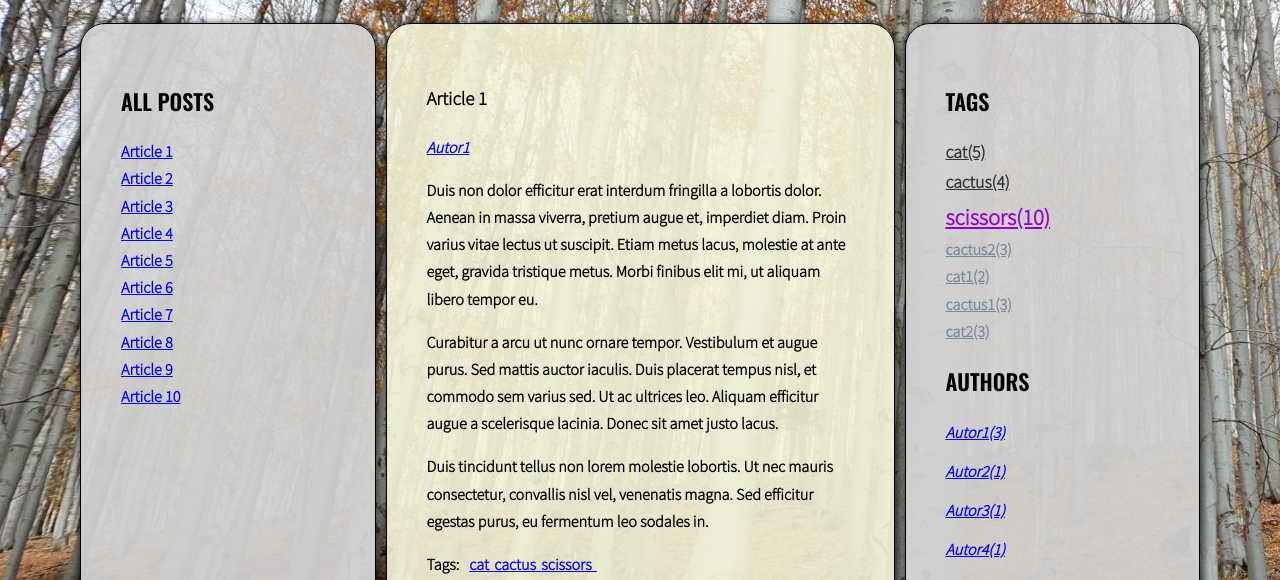
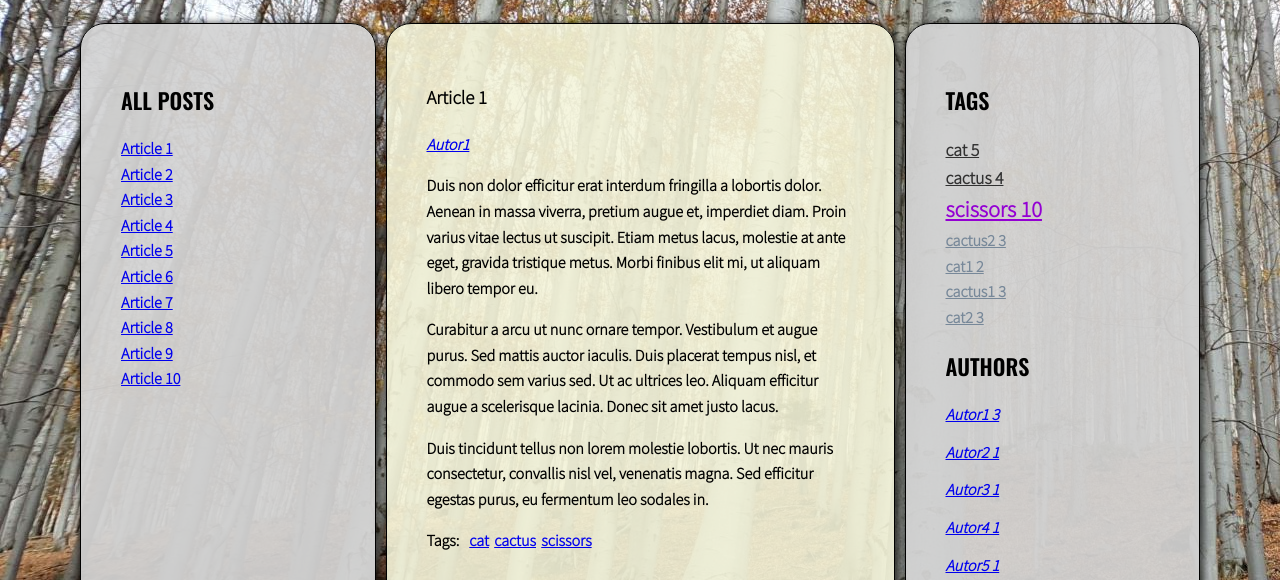
Before and after one commit to baltaziuk/javascript-blog, a website: page index.html in a window 1280 px wide. Shown: the part 220-800 px from the top of the page. Drawn offline with nearby package versions, Linux system fonts and the light colour scheme.

Commit message:
7.4 Done

```diff
--- a/index.html
+++ b/index.html
@@ -1,10 +1,12 @@
 <!DOCTYPE html>
 <html lang="pl">
+
 <head>
   <meta charset="UTF-8">
   <title>BLOG</title>
   <link rel="stylesheet" href="css/style.css">
 </head>
+
 <body>
   <div class="blog">
     <div class="container">
@@ -22,11 +24,16 @@
             <h3 class="post-title">Article 1</h3>
             <p class="post-author"></p>
             <div class="post-content">
-                  <p>Duis non dolor efficitur erat interdum fringilla a lobortis dolor. Aenean in massa viverra, pretium augue et, imperdiet diam. Proin varius vitae lectus ut suscipit. Etiam metus lacus, molestie at ante eget, gravida tristique metus. Morbi finibus elit mi, ut aliquam libero tempor eu.</p>
+              <p>Duis non dolor efficitur erat interdum fringilla a lobortis dolor. Aenean in massa viverra, pretium
+                augue et, imperdiet diam. Proin varius vitae lectus ut suscipit. Etiam metus lacus, molestie at ante
+                eget, gravida tristique metus. Morbi finibus elit mi, ut aliquam libero tempor eu.</p>
 
-                  <p>Curabitur a arcu ut nunc ornare tempor. Vestibulum et augue purus. Sed mattis auctor iaculis. Duis placerat tempus nisl, et commodo sem varius sed. Ut ac ultrices leo. Aliquam efficitur augue a scelerisque lacinia. Donec sit amet justo lacus.</p>
+              <p>Curabitur a arcu ut nunc ornare tempor. Vestibulum et augue purus. Sed mattis auctor iaculis. Duis
+                placerat tempus nisl, et commodo sem varius sed. Ut ac ultrices leo. Aliquam efficitur augue a
+                scelerisque lacinia. Donec sit amet justo lacus.</p>
 
-                  <p>Duis tincidunt tellus non lorem molestie lobortis. Ut nec mauris consectetur, convallis nisl vel, venenatis magna. Sed efficitur egestas purus, eu fermentum leo sodales in.</p>
+              <p>Duis tincidunt tellus non lorem molestie lobortis. Ut nec mauris consectetur, convallis nisl vel,
+                venenatis magna. Sed efficitur egestas purus, eu fermentum leo sodales in.</p>
             </div>
             <div class="post-tags">
               <p><strong>Tags:</strong></p>
@@ -39,11 +46,17 @@
             <h3 class="post-title">Article 2</h3>
             <p class="post-author"></p>
             <div class="post-content">
-                  <p>Phasellus sollicitudin, arcu vel iaculis ullamcorper, quam leo viverra orci, et faucibus quam sapien vel est. Maecenas ac suscipit elit. Nullam interdum, lorem vitae venenatis pulvinar, ex dui malesuada nunc, tempus cursus enim metus vel nulla.</p>
+              <p>Phasellus sollicitudin, arcu vel iaculis ullamcorper, quam leo viverra orci, et faucibus quam sapien
+                vel est. Maecenas ac suscipit elit. Nullam interdum, lorem vitae venenatis pulvinar, ex dui malesuada
+                nunc, tempus cursus enim metus vel nulla.</p>
 
-                  <p>Integer hendrerit, eros id efficitur dapibus, ante arcu ullamcorper orci, a iaculis felis turpis at purus. Quisque sodales posuere sapien vel consectetur. Duis dui urna, commodo non ante nec, mattis dictum enim. Donec aliquam erat sed diam lobortis, vel gravida lacus laoreet. Phasellus pretium maximus mi, eu posuere justo suscipit vel.</p>
+              <p>Integer hendrerit, eros id efficitur dapibus, ante arcu ullamcorper orci, a iaculis felis turpis at
+                purus. Quisque sodales posuere sapien vel consectetur. Duis dui urna, commodo non ante nec, mattis
+                dictum enim. Donec aliquam erat sed diam lobortis, vel gravida lacus laoreet. Phasellus pretium maximus
+                mi, eu posuere justo suscipit vel.</p>
 
-                  <p>Nam magna nisl, varius in malesuada vitae, facilisis vel metus. Proin rhoncus euismod leo dictum lobortis. Suspendisse non ante sapien.</p>
+              <p>Nam magna nisl, varius in malesuada vitae, facilisis vel metus. Proin rhoncus euismod leo dictum
+                lobortis. Suspendisse non ante sapien.</p>
             </div>
             <div class="post-tags">
               <p><strong>Tags:</strong></p>
@@ -56,10 +69,14 @@
             <h3 class="post-title">Article 3</h3>
             <p class="post-author"></p>
             <div class="post-content">
-                  <p>Mauris vel pellentesque turpis, ac sodales nisl. Quisque iaculis mi velit, ut convallis tellus accumsan a. Quisque iaculis, nisi et dignissim tincidunt, nisl eros euismod nulla, finibus laoreet erat enim posuere elit.</p>
+              <p>Mauris vel pellentesque turpis, ac sodales nisl. Quisque iaculis mi velit, ut convallis tellus accumsan
+                a. Quisque iaculis, nisi et dignissim tincidunt, nisl eros euismod nulla, finibus laoreet erat enim
+                posuere elit.</p>
 
-                  <p>Aenean at semper urna. Duis vel sapien molestie, egestas diam consequat, molestie nulla. Praesent a malesuada metus. Praesent et tempus leo.</p>
-                  <p>Mauris in eleifend neque, vitae eleifend velit. Maecenas purus est, bibendum eget imperdiet id, dictum sed ante. Aenean a magna et eros sagittis aliquet.</p>
+              <p>Aenean at semper urna. Duis vel sapien molestie, egestas diam consequat, molestie nulla. Praesent a
+                malesuada metus. Praesent et tempus leo.</p>
+              <p>Mauris in eleifend neque, vitae eleifend velit. Maecenas purus est, bibendum eget imperdiet id, dictum
+                sed ante. Aenean a magna et eros sagittis aliquet.</p>
             </div>
             <div class="post-tags">
               <p><strong>Tags:</strong></p>
@@ -72,11 +89,14 @@
             <h3 class="post-title">Article 4</h3>
             <p class="post-author"></p>
             <div class="post-content">
-                  <p>Morbi vel cursus nulla, vel varius mauris. Suspendisse sed elit sit amet risus faucibus vestibulum ut sit amet purus. Donec orci est, condimentum ut quam quis, scelerisque fringilla ligula.</p>
+              <p>Morbi vel cursus nulla, vel varius mauris. Suspendisse sed elit sit amet risus faucibus vestibulum ut
+                sit amet purus. Donec orci est, condimentum ut quam quis, scelerisque fringilla ligula.</p>
 
-                  <p>Quisque bibendum nisl id quam sagittis, id pretium dolor scelerisque. Suspendisse non odio nec velit dapibus placerat non a libero.</p>
+              <p>Quisque bibendum nisl id quam sagittis, id pretium dolor scelerisque. Suspendisse non odio nec velit
+                dapibus placerat non a libero.</p>
 
-                  <p>Vivamus at tristique ex, feugiat sagittis ex. Cras cursus, ipsum et efficitur commodo, urna sapien rutrum magna, quis sodales justo ligula eget nunc. In hac habitasse platea dictumst.</p>
+              <p>Vivamus at tristique ex, feugiat sagittis ex. Cras cursus, ipsum et efficitur commodo, urna sapien
+                rutrum magna, quis sodales justo ligula eget nunc. In hac habitasse platea dictumst.</p>
             </div>
             <div class="post-tags">
               <p><strong>Tags:</strong></p>
@@ -89,11 +109,15 @@
             <h3 class="post-title">Article 5</h3>
             <p class="post-author"></p>
             <div class="post-content">
-                  <p>Suspendisse sem eros, euismod condimentum arcu ac, consequat fermentum orci. Nam convallis lacus nec interdum vestibulum. Vestibulum luctus, quam eu tristique ornare, lorem nibh sodales enim, vitae tempor dolor ante vitae tortor.</p>
+              <p>Suspendisse sem eros, euismod condimentum arcu ac, consequat fermentum orci. Nam convallis lacus nec
+                interdum vestibulum. Vestibulum luctus, quam eu tristique ornare, lorem nibh sodales enim, vitae tempor
+                dolor ante vitae tortor.</p>
 
-                  <p>Duis venenatis metus quis luctus lobortis. In porttitor ipsum eget ligula aliquam ornare. Cras malesuada urna id volutpat sodales.</p>
+              <p>Duis venenatis metus quis luctus lobortis. In porttitor ipsum eget ligula aliquam ornare. Cras
+                malesuada urna id volutpat sodales.</p>
 
-                  <p>Donec lobortis ultricies turpis, eu viverra magna gravida quis. Fusce sit amet pretium nulla. Duis rutrum metus vel libero sodales, pellentesque varius ex pulvinar.</p>
+              <p>Donec lobortis ultricies turpis, eu viverra magna gravida quis. Fusce sit amet pretium nulla. Duis
+                rutrum metus vel libero sodales, pellentesque varius ex pulvinar.</p>
             </div>
             <div class="post-tags">
               <p><strong>Tags:</strong></p>
@@ -106,11 +130,17 @@
             <h3 class="post-title">Article 6</h3>
             <p class="post-author"></p>
             <div class="post-content">
-                  <p>Donec posuere iaculis ante sed hendrerit. Lorem ipsum dolor sit amet, consectetur adipiscing elit. Quisque hendrerit neque nec urna tincidunt, quis vehicula dui vulputate. Morbi est sapien, auctor ut lectus eu, placerat viverra lorem.</p>
+              <p>Donec posuere iaculis ante sed hendrerit. Lorem ipsum dolor sit amet, consectetur adipiscing elit.
+                Quisque hendrerit neque nec urna tincidunt, quis vehicula dui vulputate. Morbi est sapien, auctor ut
+                lectus eu, placerat viverra lorem.</p>
 
-                  <p>Cras consectetur at erat id accumsan. Suspendisse lacinia in nulla quis vulputate. Nunc vitae consectetur augue. Nam ut vehicula mi. Aliquam tristique, purus in hendrerit porta, elit lectus finibus mi, vel malesuada nisl lectus a libero.</p>
+              <p>Cras consectetur at erat id accumsan. Suspendisse lacinia in nulla quis vulputate. Nunc vitae
+                consectetur augue. Nam ut vehicula mi. Aliquam tristique, purus in hendrerit porta, elit lectus finibus
+                mi, vel malesuada nisl lectus a libero.</p>
 
-                  <p>Nam quis efficitur ante. Sed eget purus quis ex commodo porta eu sit amet dolor. Mauris tellus nisl, dictum nec est vitae, condimentum ornare ante. Fusce ornare hendrerit maximus. In maximus rhoncus justo.</p>
+              <p>Nam quis efficitur ante. Sed eget purus quis ex commodo porta eu sit amet dolor. Mauris tellus nisl,
+                dictum nec est vitae, condimentum ornare ante. Fusce ornare hendrerit maximus. In maximus rhoncus justo.
+              </p>
             </div>
             <div class="post-tags">
               <p><strong>Tags:</strong></p>
@@ -123,11 +153,15 @@
             <h3 class="post-title">Article 7</h3>
             <p class="post-author"></p>
             <div class="post-content">
-                  <p>Donec eleifend mauris ac nisl fermentum, ac fermentum turpis dignissim. Aliquam diam nisl, imperdiet a varius eget, lobortis sed nisi. Nullam suscipit ipsum sed magna blandit, sed pellentesque urna malesuada.</p>
+              <p>Donec eleifend mauris ac nisl fermentum, ac fermentum turpis dignissim. Aliquam diam nisl, imperdiet a
+                varius eget, lobortis sed nisi. Nullam suscipit ipsum sed magna blandit, sed pellentesque urna
+                malesuada.</p>
 
-                  <p>Duis vestibulum arcu et lectus viverra porta. Praesent tempor lacus eget quam mattis, sit amet venenatis diam ultrices. Morbi gravida sapien quis ligula tincidunt, vel sagittis erat ultrices.</p>
+              <p>Duis vestibulum arcu et lectus viverra porta. Praesent tempor lacus eget quam mattis, sit amet
+                venenatis diam ultrices. Morbi gravida sapien quis ligula tincidunt, vel sagittis erat ultrices.</p>
 
-                  <p>Ut orci tellus, laoreet ac diam ut, tempus bibendum nisi. Nam egestas sagittis nibh. Curabitur tristique dui quis egestas pretium. Duis eu felis orci.</p>
+              <p>Ut orci tellus, laoreet ac diam ut, tempus bibendum nisi. Nam egestas sagittis nibh. Curabitur
+                tristique dui quis egestas pretium. Duis eu felis orci.</p>
             </div>
             <div class="post-tags">
               <p><strong>Tags:</strong></p>
@@ -140,11 +174,16 @@
             <h3 class="post-title">Article 8</h3>
             <p class="post-author"></p>
             <div class="post-content">
-                  <p>Praesent quis imperdiet erat. Curabitur tempor sapien a interdum malesuada. Proin libero erat, sagittis a sollicitudin eget, pulvinar nec risus. Cras et suscipit sem.</p>
+              <p>Praesent quis imperdiet erat. Curabitur tempor sapien a interdum malesuada. Proin libero erat, sagittis
+                a sollicitudin eget, pulvinar nec risus. Cras et suscipit sem.</p>
 
-                  <p>Maecenas consequat diam nec sollicitudin congue. Aenean porttitor porttitor quam, condimentum interdum metus congue sed. Donec at nulla ipsum.</p>
+              <p>Maecenas consequat diam nec sollicitudin congue. Aenean porttitor porttitor quam, condimentum interdum
+                metus congue sed. Donec at nulla ipsum.</p>
 
-                  <p>Mauris non congue dui. Aenean ac eros vitae massa vulputate aliquet ut ac elit. Morbi iaculis auctor nunc aliquet luctus. Nunc tincidunt sem dui, quis interdum leo pellentesque eget. Fusce id leo varius, imperdiet nunc vitae, tristique mi. Mauris quis interdum justo. Mauris auctor purus eu leo faucibus feugiat. Nulla at odio vitae leo semper blandit.</p>
+              <p>Mauris non congue dui. Aenean ac eros vitae massa vulputate aliquet ut ac elit. Morbi iaculis auctor
+                nunc aliquet luctus. Nunc tincidunt sem dui, quis interdum leo pellentesque eget. Fusce id leo varius,
+                imperdiet nunc vitae, tristique mi. Mauris quis interdum justo. Mauris auctor purus eu leo faucibus
+                feugiat. Nulla at odio vitae leo semper blandit.</p>
             </div>
             <div class="post-tags">
               <p><strong>Tags:</strong></p>
@@ -157,11 +196,16 @@
             <h3 class="post-title">Article 9</h3>
             <p class="post-author"></p>
             <div class="post-content">
-                  <p>Tam et facilisis purus. Donec vulputate est quis lobortis posuere. Nunc vitae lorem ut odio faucibus pulvinar nec in justo. Ut ut ante ac tellus ornare tempus. Nunc maximus, tortor et dictum convallis, nunc libero posuere leo, scelerisque ultrices arcu sapien ut tellus.</p>
+              <p>Tam et facilisis purus. Donec vulputate est quis lobortis posuere. Nunc vitae lorem ut odio faucibus
+                pulvinar nec in justo. Ut ut ante ac tellus ornare tempus. Nunc maximus, tortor et dictum convallis,
+                nunc libero posuere leo, scelerisque ultrices arcu sapien ut tellus.</p>
 
-                  <p>Fusce lacinia augue massa, non tincidunt tortor auctor quis. Vestibulum ut pretium nisl. Etiam id tellus tempus, commodo ligula vehicula, porta magna.</p>
+              <p>Fusce lacinia augue massa, non tincidunt tortor auctor quis. Vestibulum ut pretium nisl. Etiam id
+                tellus tempus, commodo ligula vehicula, porta magna.</p>
 
-                  <p>Donec fringilla blandit dolor vel aliquet. Fusce tortor sapien, lobortis eu vehicula sit amet, dignissim et lectus. In ullamcorper metus vel massa fermentum, at fermentum dui sollicitudin. Nullam lacinia elit vel tortor ullamcorper pulvinar.</p>
+              <p>Donec fringilla blandit dolor vel aliquet. Fusce tortor sapien, lobortis eu vehicula sit amet,
+                dignissim et lectus. In ullamcorper metus vel massa fermentum, at fermentum dui sollicitudin. Nullam
+                lacinia elit vel tortor ullamcorper pulvinar.</p>
             </div>
             <div class="post-tags">
               <p><strong>Tags:</strong></p>
@@ -174,11 +218,18 @@
             <h3 class="post-title">Article 10</h3>
             <p class="post-author"></p>
             <div class="post-content">
-                  <p>Aliquam erat volutpat. Ut non eleifend lectus. Donec suscipit tellus tempor, ornare dui id, hendrerit neque. Phasellus lacinia laoreet dui in luctus. Sed hendrerit, magna sit amet varius tempor, augue augue scelerisque est, non scelerisque mauris libero eu sapien.</p>
+              <p>Aliquam erat volutpat. Ut non eleifend lectus. Donec suscipit tellus tempor, ornare dui id, hendrerit
+                neque. Phasellus lacinia laoreet dui in luctus. Sed hendrerit, magna sit amet varius tempor, augue augue
+                scelerisque est, non scelerisque mauris libero eu sapien.</p>
 
-                  <p>Sed at sapien in quam sollicitudin aliquam. In interdum metus a mi porttitor luctus. Sed commodo, arcu id lacinia posuere, felis elit pharetra urna, at feugiat est orci sit amet libero. Quisque in nisl est. Nullam vehicula at lectus non luctus. Cras aliquam neque magna, at varius nisi egestas ut.</p>
+              <p>Sed at sapien in quam sollicitudin aliquam. In interdum metus a mi porttitor luctus. Sed commodo, arcu
+                id lacinia posuere, felis elit pharetra urna, at feugiat est orci sit amet libero. Quisque in nisl est.
+                Nullam vehicula at lectus non luctus. Cras aliquam neque magna, at varius nisi egestas ut.</p>
 
-                  <p>Rhoncus purus nulla, non auctor lacus placerat ut. Aliquam condimentum eget magna ac gravida. Etiam egestas faucibus urna et finibus. Cras vel tellus vel magna suscipit euismod. Maecenas id arcu ante. Duis iaculis scelerisque erat, at ullamcorper arcu consectetur eu. Fusce aliquam diam at arcu pharetra, vel fermentum nunc lobortis.</p>
+              <p>Rhoncus purus nulla, non auctor lacus placerat ut. Aliquam condimentum eget magna ac gravida. Etiam
+                egestas faucibus urna et finibus. Cras vel tellus vel magna suscipit euismod. Maecenas id arcu ante.
+                Duis iaculis scelerisque erat, at ullamcorper arcu consectetur eu. Fusce aliquam diam at arcu pharetra,
+                vel fermentum nunc lobortis.</p>
             </div>
             <div class="post-tags">
               <p><strong>Tags:</strong></p>
@@ -201,7 +252,32 @@
       </main>
     </div>
   </div>
+  <script id="template" type="text/x-handlebars-template">
+        <li><a href="#{{ id }}"><span>{{ title }}</span></a></li>
+      </script>
 
+  <script id="template-Link-Tag" type="text/x-handlebars-template">
+        <li><a href="#tag-{{ id }}"><span>{{ title }}</span></a></li>
+      </script>
+
+  <script id="template-Link-Author" type="text/x-handlebars-template">
+        <a href="#author-{{ id }}">{{ title }}</a>
+      </script>
+
+  <script id="template-Tag-Cloud-Link" type="text/x-handlebars-template">
+        {{#each tags}}
+        <li><a class="{{className}}" href="#tag-{{ tag }}"><span>{{ tag }} {{count}}</span></a></li>
+        {{/each}}
+      </script>
+
+  <script id="template-Author-Cloud-Link" type="text/x-handlebars-template">
+        {{#each authors}}
+        <li><a class="post-author" href="#author-{{author}}"><span>{{author}} {{count}}</span></a></li>
+        {{/each}}
+      </script>
+
+  <script src="https://cdnjs.cloudflare.com/ajax/libs/handlebars.js/4.1.0/handlebars.min.js"></script>
   <script src="js/script.js"></script>
 </body>
+
 </html>
--- a/js/script.js
+++ b/js/script.js
@@ -3,6 +3,13 @@ const links = document.querySelectorAll('.titles a');
 console.log('links:', links);
 });*/
 
+const templates = {
+  articleLink: Handlebars.compile(document.querySelector('#template').innerHTML),
+  articleLinkTag: Handlebars.compile(document.querySelector('#template-Link-Tag').innerHTML),
+  articleLinkAuthor: Handlebars.compile(document.querySelector('#template-Link-Author').innerHTML),
+  tagCloudLink: Handlebars.compile(document.querySelector('#template-Tag-Cloud-Link').innerHTML),
+  authorCloudLink: Handlebars.compile(document.querySelector('#template-Author-Cloud-Link').innerHTML)
+}
 
 const optArticleSelector = '.post',
   optTitleSelector = '.post-title',
@@ -82,7 +89,9 @@ function generateTitleLinks(customSelector = '') {
     // console.log('article title', articleTitle);
 
     /* get the title from the title element */
-    const linkHTML = '<li><a href="#' + articleId + '"><span>' + articleTitle + '</span></a></li>';
+    //const linkHTML = '<li><a href="#' + articleId + '"><span>' + articleTitle + '</span></a></li>';
+    const linkHTMLData = { id: articleId, title: articleTitle };
+    const linkHTML = templates.articleLink(linkHTMLData);
     //console.log('link HTML', linkHTML);
 
     /* create HTML of the link */
@@ -164,7 +173,10 @@ function generateTags() {
 
       /* generate HTML of the link */
       /* wygeneruj kod HTML linku */
-      const linkHTML = '<li><a href="#tag-' + tag + '"><span>' + tag + '&nbsp;' + '</span></a></li>';
+      //const linkHTML = '<li><a href="#tag-' + tag + '"><span>' + tag + '&nbsp;' + '</span></a></li>';
+      const linkHTMLData = { id: tag, title: tag };
+      const linkHTML = templates.articleLinkTag(linkHTMLData);
+
       //console.log('link HTML', linkHTML);
 
       /* add generated code to html variable */
@@ -210,18 +222,26 @@ function generateTags() {
 
 
   /* [NEW] create variable for all links HTML code */
-  let allTagsHTML = '';
+  //let allTagsHTML = '';
+  const allTagsData = { tags: [] };
 
   /* [NEW] START LOOP: for each tag in allTags: */
   for (let tag in allTags) {
     /* [NEW] generate code of a link and add it to allTagsHTML */
-    allTagsHTML += '<li><a class="' + calculateTagClass(allTags[tag], tagsParams) + '" href="#tag-' + tag + '"><span>' + tag + '(' + allTags[tag] + ')' + '</span></a></li>';
+    //const tagLinkHtml = '<li><a class="' + calculateTagClass(allTags[tag], tagsParams) + '" href="#tag-' + tag + '"><span>' + tag + '(' + allTags[tag] + ')' + '</span></a></li>';
+    allTagsData.tags.push({
+      tag: tag,
+      count: allTags[tag],
+      className: calculateTagClass(allTags[tag], tagsParams)
+    });
     //console.log('tagLinkHTML', allTagsHTML);
   }
   /* [NEW] END LOOP: for each tag in allTags: */
 
   /*[NEW] add HTML from allTagsHTML to tagList */
-  tagList.innerHTML = allTagsHTML;
+  //tagList.innerHTML = allTagsHTML;
+  tagList.innerHTML = templates.tagCloudLink(allTagsData);
+  console.log('wszystkie tag data', allTagsData);
 
 
 
@@ -330,7 +350,10 @@ function generateAuthors() {
 
 
     /*generate HTML of the link*/
-    const linkAuthor = '<a href="#author-' + articleAuthor + '">' + articleAuthor + '</a>';
+    //const linkAuthor = '<a href="#author-' + articleAuthor + '">' + articleAuthor + '</a>';
+    const linkHTMLData = { id: articleAuthor, title: articleAuthor };
+    const linkAuthor = templates.articleLinkAuthor(linkHTMLData);
+
     //console.log('link autor', linkAuthor);
 
     /*insert author into the wrapper*/
@@ -343,11 +366,21 @@ function generateAuthors() {
     //console.log('zlicznie ',allAuthors);
 
     const authorList = document.querySelector('.authors');
-    let allAuthorHTML = '';
+    //let allAuthorHTML = '';
+    const allAuthorData = { authors: [] };
 
     for (let articleAuthor in allAuthors) {
-      allAuthorHTML += '<li><a href="#author-' + articleAuthor + '"><span class="post-author">' + articleAuthor + '(' + allAuthors[articleAuthor] + ')</span></a></li>';
-      authorList.innerHTML = allAuthorHTML;
+      //allAuthorHTML += '<li><a href="#author-' + articleAuthor + '"><span class="post-author">' + articleAuthor + '(' + allAuthors[articleAuthor] + ')</span></a></li>';
+
+      allAuthorData.authors.push({
+        author: articleAuthor,
+        count: allAuthors[articleAuthor]
+
+      });
+
+      //authorList.innerHTML = allAuthorHTML;
+      authorList.innerHTML = templates.authorCloudLink(allAuthorData);
+      console.log('autorzy', allAuthorData);
 
 
     }
@@ -376,7 +409,7 @@ function authorClickHandler(event) {
   //console.log('sam autor',author);
 
   const allLinksAuthorActiveClass = document.querySelectorAll('a.active[href^="#author-"]');
-  console.log('Active Authors', allLinksAuthorActiveClass); //nie pokazuje actywnych autorów
+  //console.log('Active Authors', allLinksAuthorActiveClass); //nie pokazuje actywnych autorów
 
   for (let activeAuthor of allLinksAuthorActiveClass) {
     activeAuthor.classList.remove('active');
--- a/sass/style.scss
+++ b/sass/style.scss
@@ -25,7 +25,7 @@ body {
   color: $color-dark;
   font-weight: 600;
   font-size: 16px;
-  line-height: 1.7;
+  line-height: 1.6;
   background-image: url("/images/tree.jpg");
   // background-size: cover;
   background-repeat: no-repeat;
@@ -140,6 +140,7 @@ body {
 
 .post-author {
   font-style: italic;
+
 }
 
 .post-tags {
```
Also changed, not shown: .eslintrc.json, css/style.css, 1 other file. Lines whose indentation alone changed are shown as unchanged.
